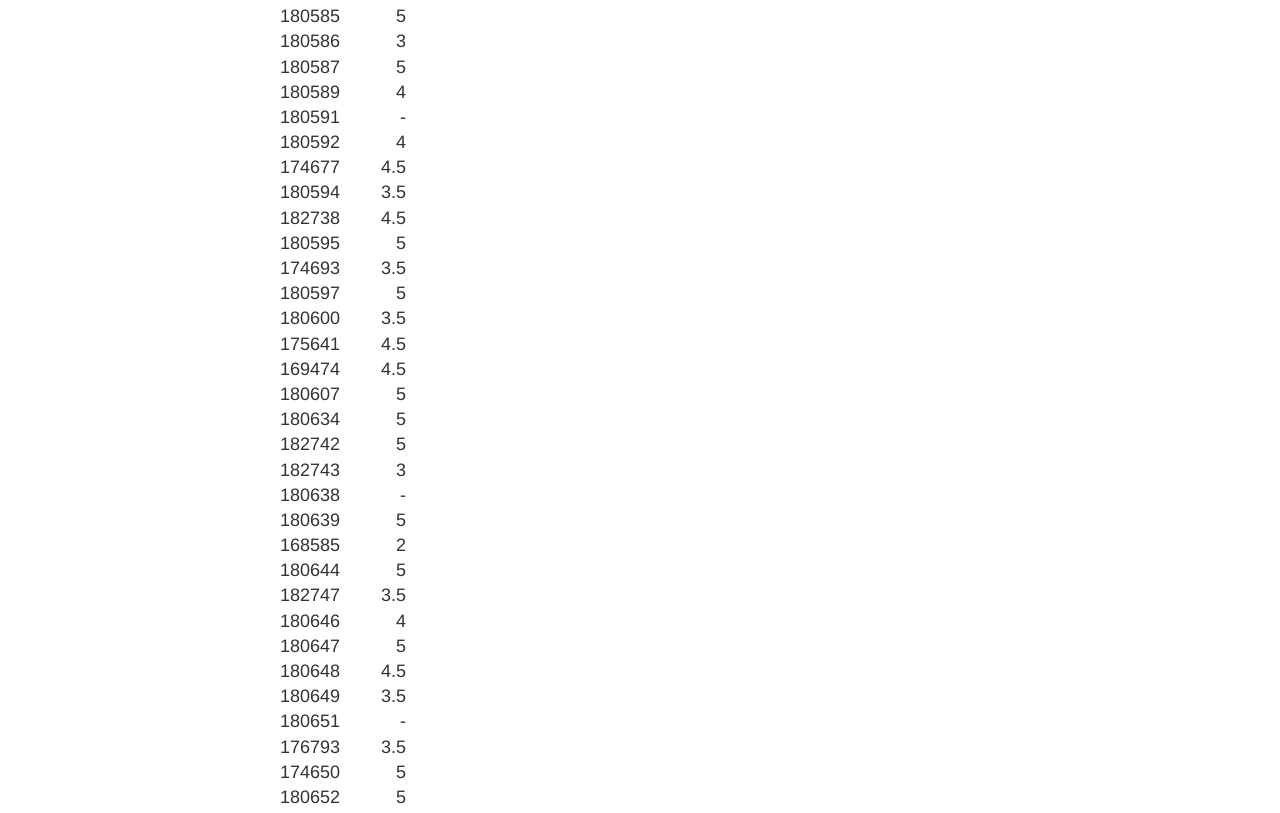
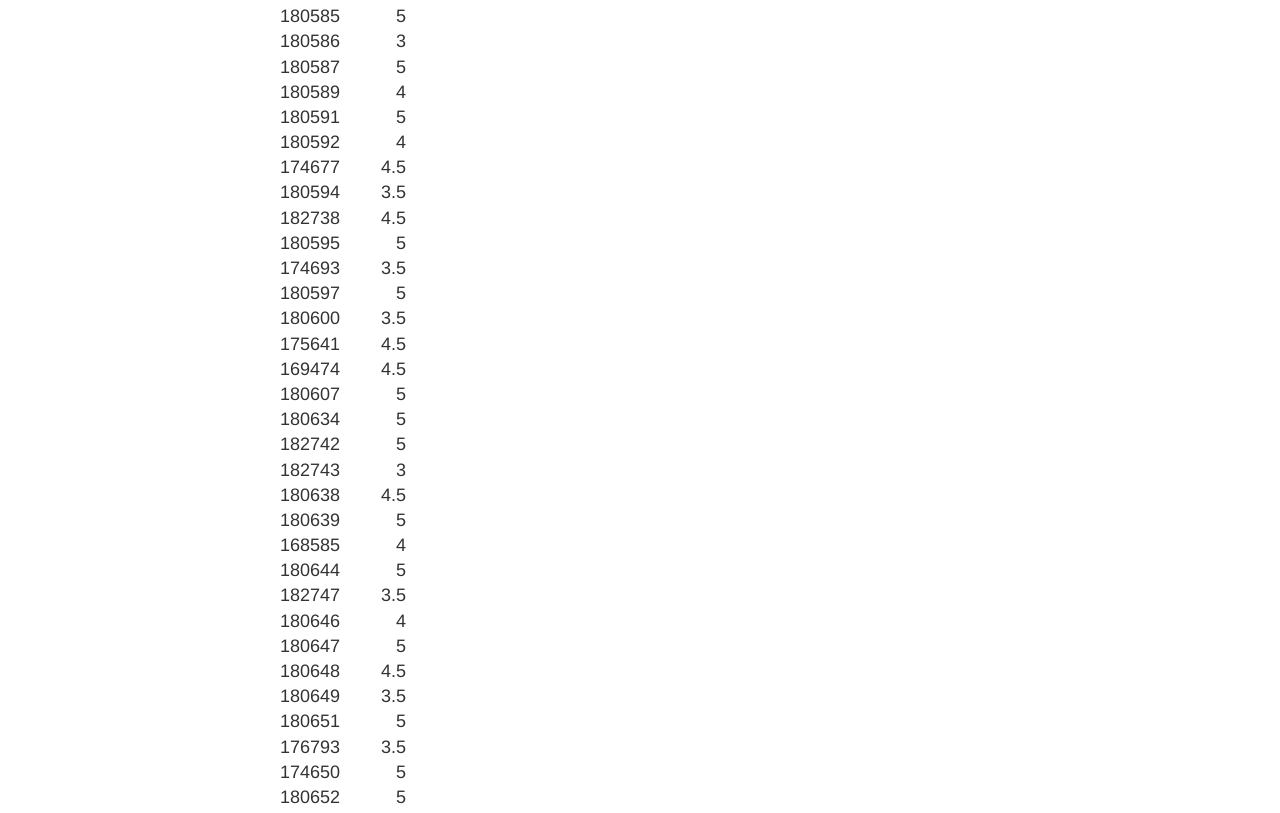
Before and after one commit to uwmopt/uwmopt.github.io, a Jekyll site: the page built from _posts/2026-10-25-Wyniki_kol1.md, in a window 1280 px wide. Shown: the part 425-1238 px from the top of the page. Built offline with Jekyll 4.4.1, drawn with Linux system fonts in a browser that asks for light colours.

Commit message:
Wyniki kolokwium 1

```diff
--- a/_posts/2026-10-25-Wyniki_kol1.md
+++ b/_posts/2026-10-25-Wyniki_kol1.md
@@ -14,7 +14,7 @@ title: Wyniki 1. kolokwium z badań operacyjnych, IO 3 rok
 |180586 | 3 |
 |180587 | 5 |
 |180589 | 4 |
-|180591 | - |
+|180591 | 5 |
 |180592 | 4 |
 |174677 | 4.5 |
 |180594 | 3.5 |
@@ -29,16 +29,16 @@ title: Wyniki 1. kolokwium z badań operacyjnych, IO 3 rok
 |180634 | 5 |
 |182742 | 5 |
 |182743 | 3 |
-|180638 | - |
+|180638 | 4.5 |
 |180639 | 5 |
-|168585 | 2 |
+|168585 | 4 |
 |180644 | 5 |
 |182747 | 3.5 |
 |180646 | 4 |
 |180647 | 5 |
 |180648 | 4.5 |
 |180649 | 3.5 |
-|180651 | - |
+|180651 | 5 |
 |176793 | 3.5 |
 |174650 | 5 |
 |180652 | 5 |
```
